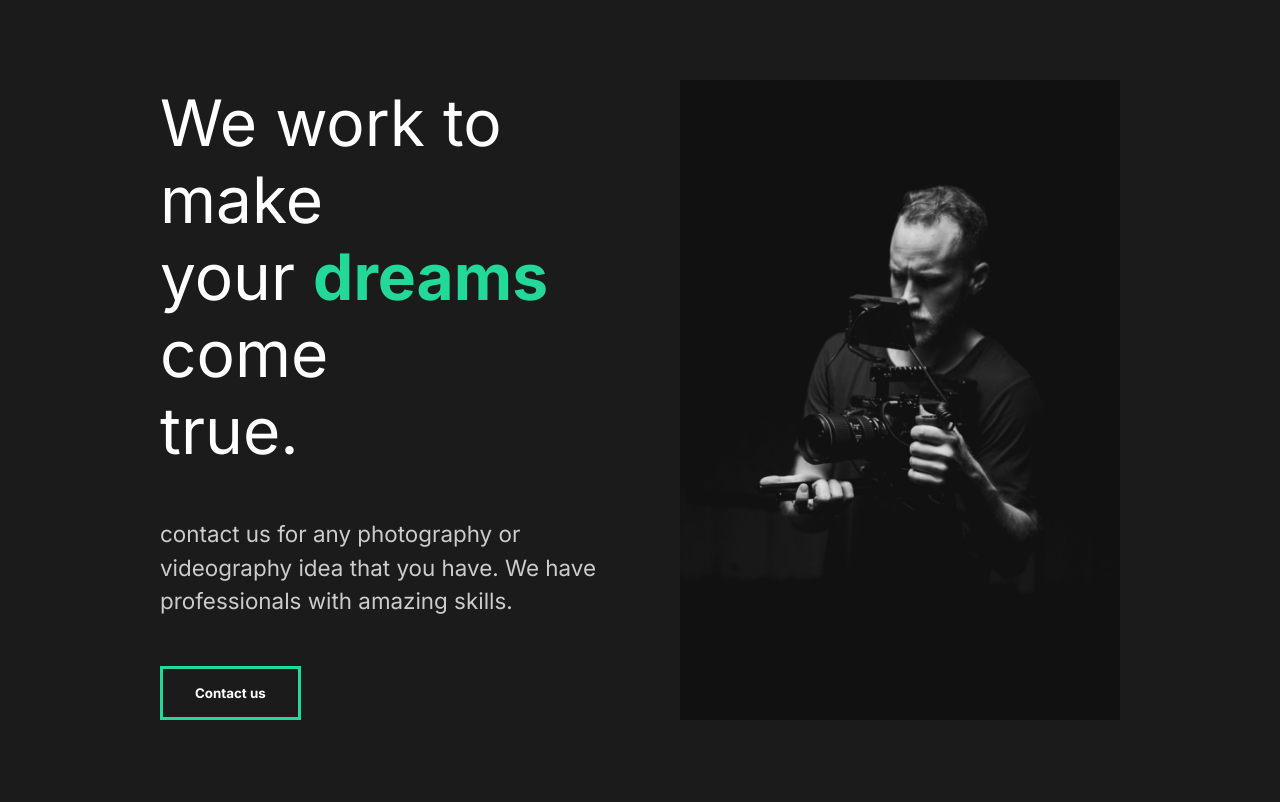
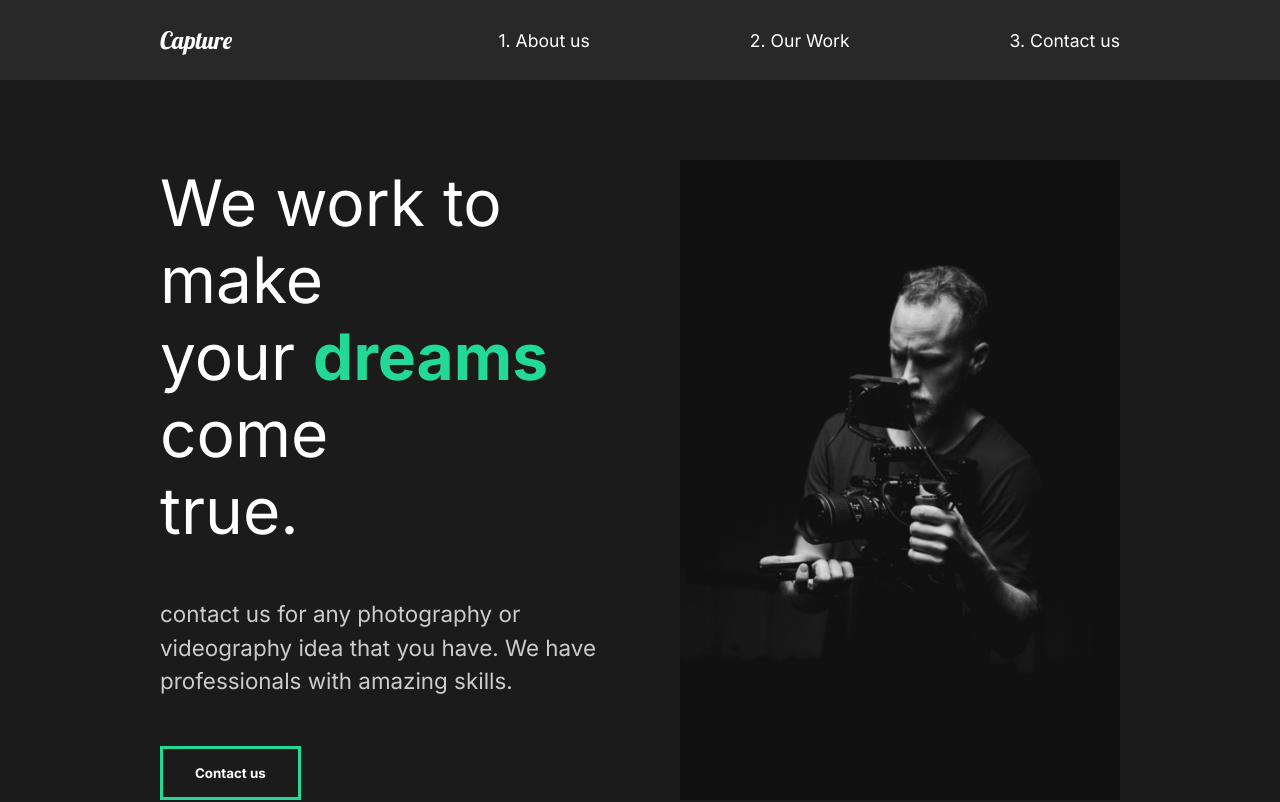
Before and after one commit to dawidglap/capture-portfolio-react, a React (Create React App) app: page / in a window 1280 px wide. Shown: the top 802 px of the page. Built offline with nearby package versions, Linux system fonts and the light colour scheme.

Commit message:
7. navbar component

```diff
--- a/src/App.js
+++ b/src/App.js
@@ -1,5 +1,6 @@
 import GlobalStyle from "./components/GlobalStyle";
 import AboutUs from "./pages/AboutUs";
+import Nav from './components/Nav';
 
 
 
@@ -7,6 +8,7 @@
   return (
     <div className="App">
        <GlobalStyle/>
+       <Nav/>
        <AboutUs/>
     </div>
   );
--- /dev/null
+++ b/src/components/Nav.js
@@ -0,0 +1,52 @@
+import styled from "styled-components";
+
+const Nav = () => {
+    return(
+        <StyledNav>
+            <h1><a id="logo" href="#">Capture</a></h1>
+            <ul>
+                <li>
+                    <a href="#">1. About us</a>
+                </li>
+                <li>
+                    <a href="#">2. Our Work</a>
+                </li>
+                <li>
+                    <a href="#">3. Contact us</a>
+                </li>
+            </ul>
+        </StyledNav>
+    )
+}
+
+
+
+const StyledNav = styled.nav`
+  min-height: 10vh;
+  display: flex;
+  margin: auto;
+  justify-content: space-between;
+  align-items: center;
+  padding: 1rem 10rem;
+  background:#282828;
+  a{
+      color:white;
+      text-decoration: none;
+  }
+  ul{
+      display:flex;
+      list-style:none;
+  }
+  #logo{
+      font-size:1.5rem;
+      font-family: "Lobster", cursive;
+      font-weight: lighter;
+  }
+
+  li{
+      padding-left: 10rem;
+      position: relative;
+  }
+`
+
+export default Nav
```
